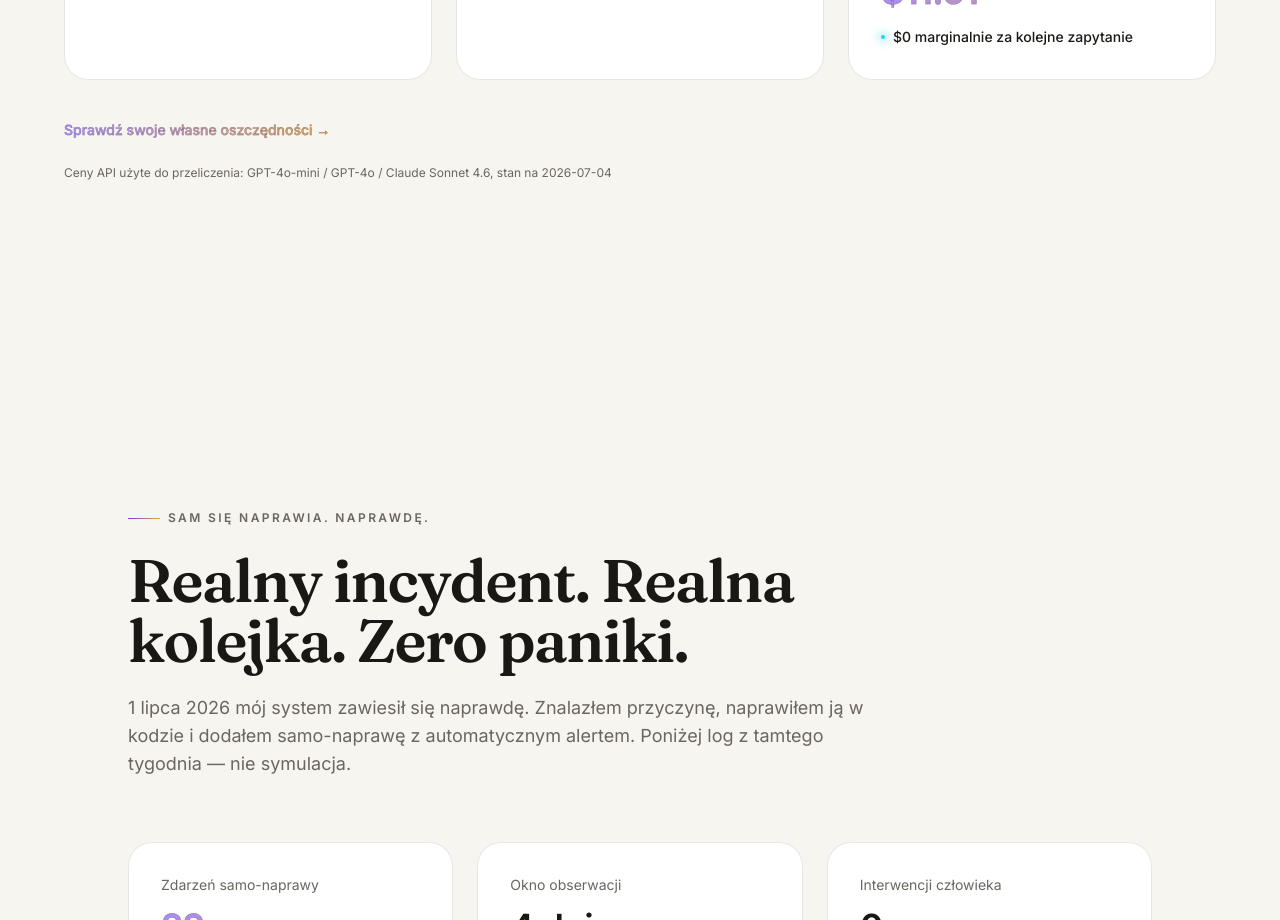
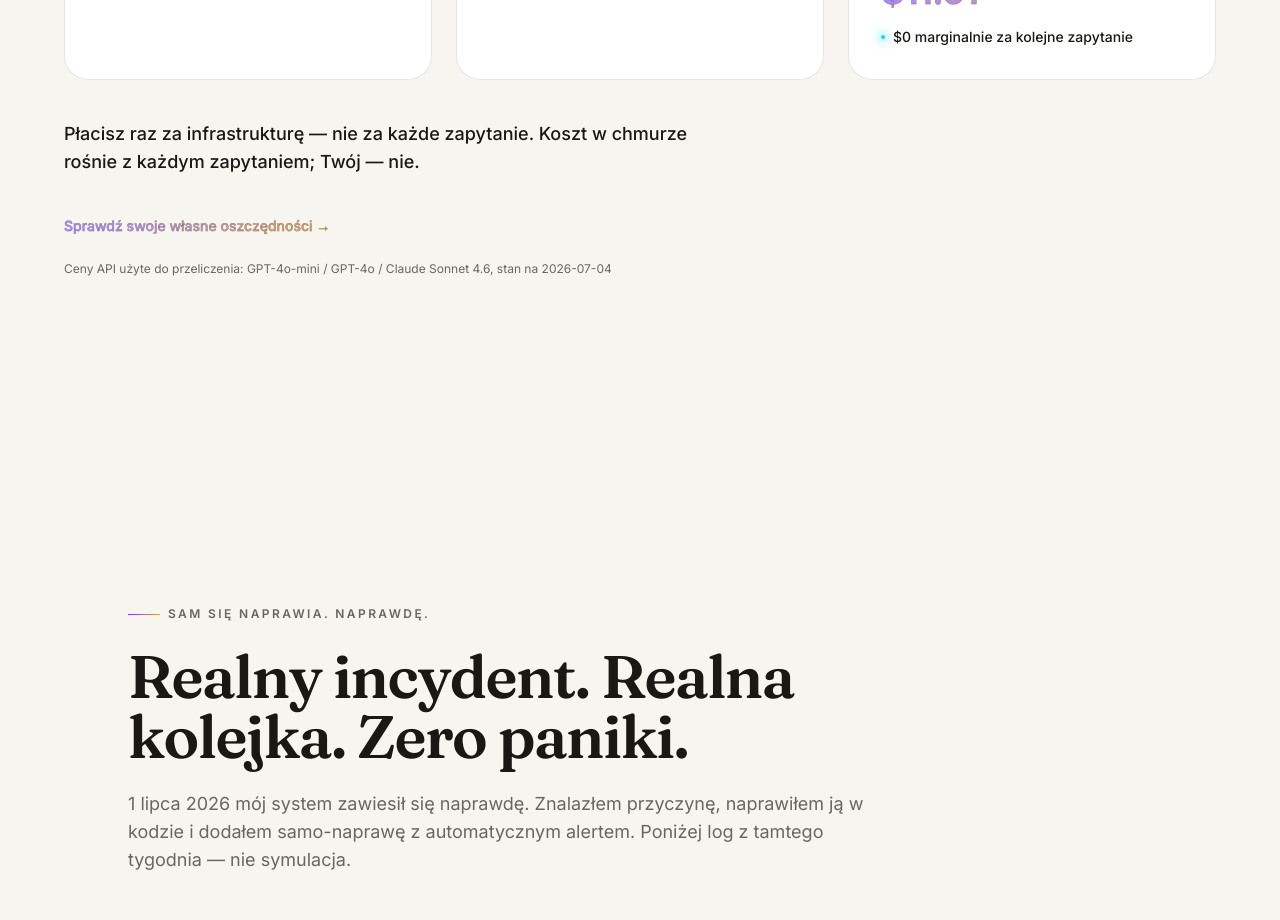
Before and after one commit to hfrzcnrvj8-gif/leggeralabswebsite, a Next.js app: page /1 in a window 1280 px wide. Shown: the part 7660-8580 px from the top of the page. Built offline with nearby package versions, Linux system fonts and the light colour scheme; no server answers.

Commit message:
Add predictability framing to CostProof section
Cloud API cost scales per-query while local infrastructure cost is fixed — this claim holds regardless of usage volume, unlike a dollar-savings figure which depends heavily on the comparison tier chosen.

```diff
--- a/components/CostProof.tsx
+++ b/components/CostProof.tsx
@@ -65,6 +65,12 @@ export function CostProof({ dict, lang }: { dict: Dictionary["costProof"]; lang:
           </Reveal>
         </div>
 
+        <Reveal delay={0.25}>
+          <p className="mt-10 max-w-2xl text-lg font-medium">
+            {dict.predictability}
+          </p>
+        </Reveal>
+
         <Reveal delay={0.3}>
           <Link
             href={`/${lang}/calculator`}
--- a/i18n/dictionaries/de.json
+++ b/i18n/dictionaries/de.json
@@ -135,6 +135,7 @@
     "statVolumeUnit": "Buchseiten Text",
     "statCloudCost": "So viel sparen Sie monatlich mit lokaler KI statt einem Cloud-Chat (z. B. ChatGPT)",
     "statLocalCost": "$0 Grenzkosten pro weiterer Anfrage",
+    "predictability": "Sie zahlen einmal für die Infrastruktur — nicht pro Anfrage. Cloud-Kosten wachsen mit jeder Anfrage; Ihre nicht.",
     "calculatorCta": "Berechnen Sie Ihre eigene Ersparnis",
     "footnote": "Für die Umrechnung verwendete API-Preise: GPT-4o-mini / GPT-4o / Claude Sonnet 4.6, Stand"
   },
--- a/i18n/dictionaries/en.json
+++ b/i18n/dictionaries/en.json
@@ -135,6 +135,7 @@
     "statVolumeUnit": "pages of text",
     "statCloudCost": "This much you save every month by running local AI instead of a cloud chat (e.g. ChatGPT)",
     "statLocalCost": "$0 marginal per additional query",
+    "predictability": "You pay once for infrastructure — not per query. Cloud cost grows with every request; yours doesn't.",
     "calculatorCta": "Check your own savings",
     "footnote": "API pricing used for conversion: GPT-4o-mini / GPT-4o / Claude Sonnet 4.6, as of"
   },
--- a/i18n/dictionaries/pl.json
+++ b/i18n/dictionaries/pl.json
@@ -135,6 +135,7 @@
     "statVolumeUnit": "stron tekstu",
     "statCloudCost": "Tyle oszczędzasz miesięcznie, korzystając z lokalnego AI zamiast czatu w chmurze (np. ChatGPT)",
     "statLocalCost": "$0 marginalnie za kolejne zapytanie",
+    "predictability": "Płacisz raz za infrastrukturę — nie za każde zapytanie. Koszt w chmurze rośnie z każdym zapytaniem; Twój — nie.",
     "calculatorCta": "Sprawdź swoje własne oszczędności",
     "footnote": "Ceny API użyte do przeliczenia: GPT-4o-mini / GPT-4o / Claude Sonnet 4.6, stan na"
   },
```
